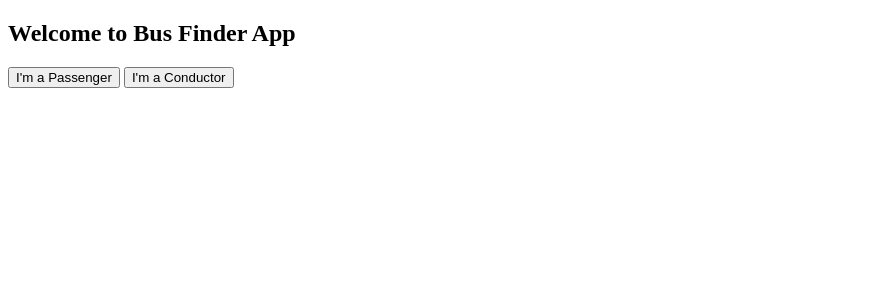
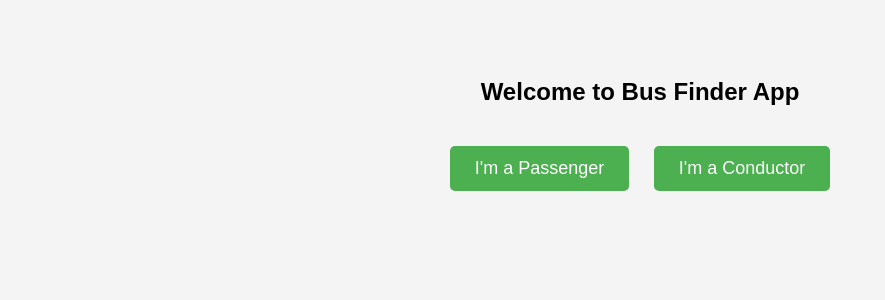
Before and after one commit to Baskar245/kc-83, a Flask app: page / in a window 1280 px wide. Shown: the top 300 px of the page, without its empty margins (0-885 px from the left). Run offline with Flask 3, Linux system fonts and the light colour scheme; the visitor is signed in with stand-in values (Sample User, id 1).

Commit message:
Update home.html

```diff
--- a/templates/home.html
+++ b/templates/home.html
@@ -1,7 +1,32 @@
 <!DOCTYPE html>
-<html>
+<html lang="en">
 <head>
+  <meta charset="UTF-8" />
   <title>Bus Finder App</title>
+  <style>
+    body {
+      font-family: Arial, sans-serif;
+      text-align: center;
+      padding: 50px;
+      background-color: #f4f4f4;
+    }
+    h2 {
+      margin-bottom: 30px;
+    }
+    button {
+      font-size: 18px;
+      padding: 12px 25px;
+      margin: 10px;
+      cursor: pointer;
+      border: none;
+      background-color: #4CAF50;
+      color: white;
+      border-radius: 5px;
+    }
+    button:hover {
+      background-color: #45a049;
+    }
+  </style>
 </head>
 <body>
   <h2>Welcome to Bus Finder App</h2>
```
